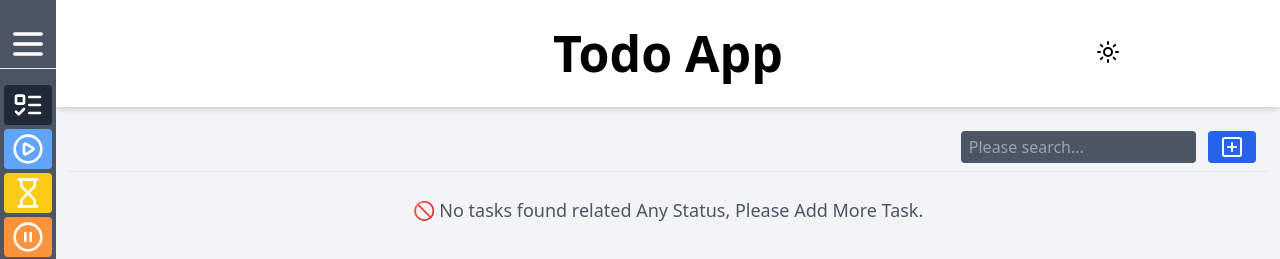
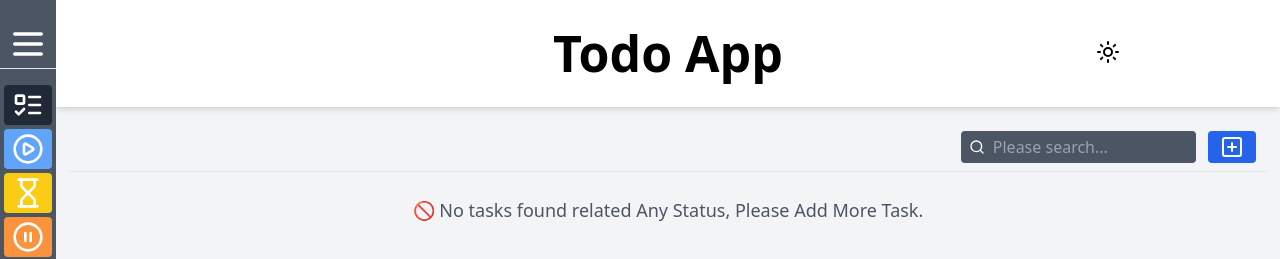
Before and after one commit to pavan-ade/ToDoApp, a React (Vite) app in the folder RedexToolToDo/: page / in a window 1280 px wide. Shown: the top 259 px of the page. Built offline with nearby package versions, Linux system fonts and the light colour scheme.

Commit message:
[pavan-ade]: bug-fixing for deplayee failed

```diff
--- a/RedexToolToDo/src/components/search/Search.jsx
+++ /dev/null
@@ -1,27 +0,0 @@
-import React, { useEffect } from "react";
-import { useNavigate } from "react-router-dom";
-import { SquarePlus } from "lucide-react";
-
-const Search = ({ searchValue, setSearchValue }) => {
-  const navigate = useNavigate();
-
-  return (
-    <div className="px-3 py-2 flex gap-x-3 justify-end">
-      <input
-        type="text"
-        onChange={(e) => setSearchValue(e.target.value)}
-        placeholder="Please search..."
-        className="w-[20%] py-1 px-2 border-0 outline-none bg-gray-600 text-white dark:bg-white dark:text-black rounded"
-        value={searchValue}
-      />
-      <button
-        onClick={() => navigate("/addtodo")}
-        className="right-10 bg-blue-600 py-1 md:px-3 px-2 text-white rounded"
-      >
-        <SquarePlus className="w-6 h-6" />
-      </button>
-    </div>
-  );
-};
-
-export default Search;
--- /dev/null
+++ b/RedexToolToDo/src/components/searchUI/SearchUI.jsx
@@ -0,0 +1,29 @@
+import { SquarePlus, Search } from "lucide-react";
+import { useNavigate } from "react-router-dom";
+
+const SearchUI = ({ searchValue, setSearchValue }) => {
+  const navigate = useNavigate();
+
+  return (
+    <div className="px-3 py-2 flex gap-x-3 justify-end">
+      <div className="relative w-[20%]">
+        <Search className="absolute left-2 text-white top-1/2 -translate-y-1/2 text-gray-400 h-4 w-4" />
+        <input
+          type="text"
+          onChange={(e) => setSearchValue(e.target.value)}
+          placeholder={`Please search...`}
+          className="w-full py-1 px-2 pl-8 border-0 outline-none bg-gray-600 text-white dark:bg-white dark:text-black rounded"
+          value={searchValue}
+        />
+      </div>
+      <button
+        onClick={() => navigate("/addtodo")}
+        className="right-10 bg-blue-600 py-1 md:px-3 px-2 text-white rounded"
+      >
+        <SquarePlus className="w-6 h-6" />
+      </button>
+    </div>
+  );
+};
+
+export default SearchUI;
--- a/RedexToolToDo/src/components/todoList/TodoLists.jsx
+++ b/RedexToolToDo/src/components/todoList/TodoLists.jsx
@@ -2,9 +2,9 @@ import React, { useState, useEffect } from "react";
 import { useLocation, useNavigate } from "react-router-dom";
 import { handletabLabel } from "../../js/jsUitls/utils";
 import { useSelector } from "react-redux";
-import Search from "../search/Search";
-import TodoListView from "../todoListView/todoListView";
+import TodoListView from "../todoListView/TodoListView";
 import EmptyMessage from "../emptyMessage/EmptyMessage";
+import SearchUI from "../searchUI/SearchUI";
 
 const TodoLists = () => {
   const todos = useSelector((state) => state.todos);
@@ -46,7 +46,7 @@ const TodoLists = () => {
 
   return (
     <div className="md:mx-3 mx-2 my-4 mb-14">
-      <Search searchValue={searchValue} setSearchValue={setSearchValue} />
+      <SearchUI searchValue={searchValue} setSearchValue={setSearchValue} />
       <hr />
       {filteredTask.length > 0 ? (
         <ul className="list-none ">
```
